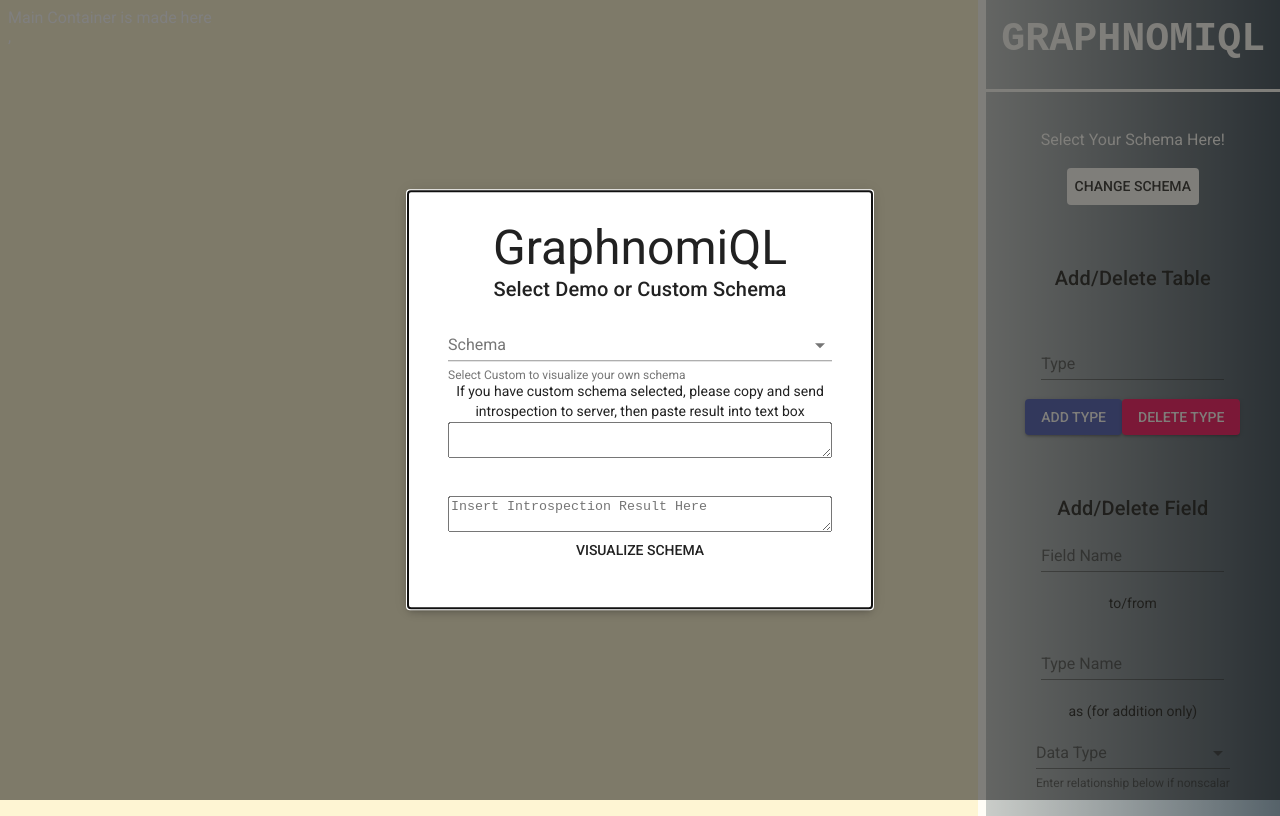
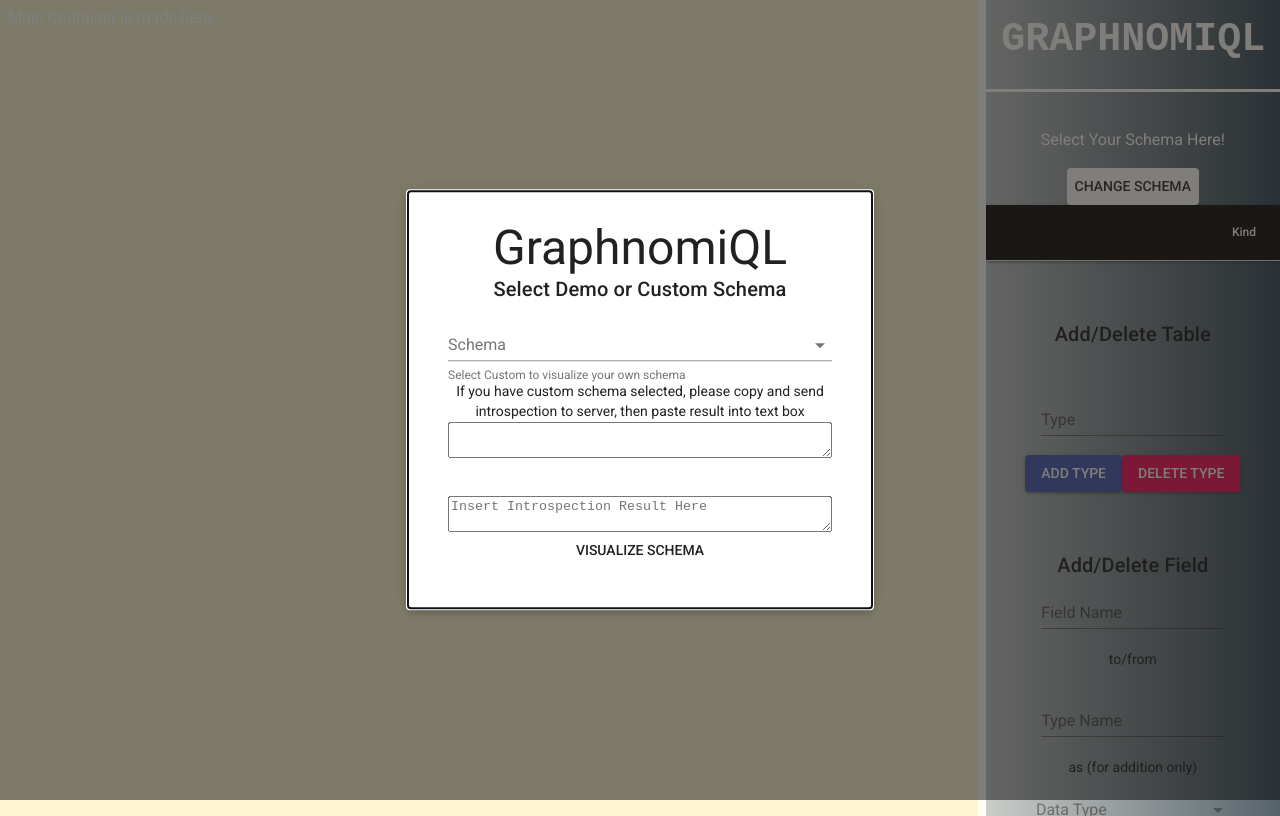
Before and after one commit to GraphnomiQl/GraphnomiQL, a React app: page / in a window 1280 px wide. Built offline with nearby package versions, Linux system fonts and the light colour scheme.

Commit message:
added table functionality inside panel container, it now renders completely fine, it just needs editing now

```diff
--- a/src/components/PanelDisplay.jsx
+++ b/src/components/PanelDisplay.jsx
@@ -1,17 +1,74 @@
 import React, { Component } from 'react';
+import { withStyles } from '@material-ui/core/styles';
+import Table from '@material-ui/core/Table';
+import TableBody from '@material-ui/core/TableBody';
+import TableCell from '@material-ui/core/TableCell';
+import TableHead from '@material-ui/core/TableHead';
+import TableRow from '@material-ui/core/TableRow';
+import Paper from '@material-ui/core/Paper';
+
+
+const CustomTableCell = withStyles(theme => ({
+  head: {
+    backgroundColor: theme.palette.common.black,
+    color: theme.palette.common.white,
+  },
+  body: {
+    fontSize: 14,
+  },
+}))(TableCell);
+
+const styles = theme => ({
+  root: {
+    width: '100%',
+    marginTop: theme.spacing.unit * 3,
+    overflowX: 'auto',
+  },
+  table: {
+    minWidth: 700,
+  },
+  row: {
+    '&:nth-of-type(odd)': {
+      backgroundColor: theme.palette.background.default,
+    },
+  },
+});
+
+
 
 class PanelDisplay extends Component {
   constructor(props) {
     super(props);
   }
-  render(){
-    const { schema, selectedNode } = this.props;
+  render() {
+    const { selectedNode } = this.props;
+    console.log(selectedNode)
     return (
-      <div className="panelDisplay">
-
-      </div>
+      <Paper className="panelDisplay">
+        <Table className="displayTable">
+          <TableHead>
+            <TableRow>
+              <CustomTableCell>{(selectedNode.typeObject) ? selectedNode.typeObject.name : <span></span>}</CustomTableCell>
+              <CustomTableCell align="right">Kind</CustomTableCell>
+            </TableRow>
+          </TableHead>
+          <TableBody>
+            {(selectedNode.typeObject) ? selectedNode.typeObject.fields.map(row => {
+              return (
+                <TableRow className="displayTableRow">
+                  <CustomTableCell component="th" scope="row">
+                    {row.name}
+                  </CustomTableCell>
+                  <CustomTableCell align="right">{(row.type.kind === 'SCALAR') ? row.type.name : (row.type.kind === 'LIST') ? `[${row.type.ofType.name}]` : row.type.name}</CustomTableCell>
+               </TableRow>
+              );
+            }): <span></span>}
+          </TableBody>
+        </Table>
+      </Paper>
     )
   }
 }
 
-export default PanelDisplay;
+export default withStyles(styles)(PanelDisplay);
+// export default PanelDisplay;
--- a/src/constants/actionTypes.js
+++ b/src/constants/actionTypes.js
@@ -8,10 +8,6 @@ export const DELETE_NODE = 'DELETE_NODE';
 export const ADD_FIELD = 'ADD_FIELD';
 // action type that allows user to delete a field from a type
 export const DELETE_FIELD = 'DELETE_FIELD';
-// action type that focuses in on one schema table
-export const SELECT_NODE = 'SELECT_NODE';
-// action type that focuses on an edge relationship between a field and a node table
-export const SELECT_EDGE = 'SELECT_EDGE';
 // action type that allows zooming in on an node or edge
 export const FOCUS_ELEMENT = 'FOCUS_ELEMENT';
 // action type that completes focusing on node or edge
--- a/src/containers/panelContainer.jsx
+++ b/src/containers/panelContainer.jsx
@@ -8,7 +8,6 @@ import PanelDisplay from '../components/PanelDisplay.jsx';
 const mapStateToProps = store => ({
   schema: store.root.schema,
   selectedNode: store.root.selectedNode,
-
 })
 
 const mapDispatchToProps = dispatch => ({
@@ -54,7 +53,7 @@ class panelContainer extends Component {
           <br />
           <Button id="ChangeSchema" onClick={this.props.handleOpen}>Change Schema</Button>
         </div>
-        <PanelDisplay schema={this.props.schema} selectedNode={this.props.selectedNode} />
+        <PanelDisplay selectedNode={this.props.selectedNode} />
         <Edit schema={this.props.schema} addNode={this.props.addNode} deleteNode={this.props.deleteNode} addField={this.props.addField} deleteField={this.props.deleteField} renderNode={this.props.renderNode} clearGraph={this.props.clearGraph}/>
       </div>
     )
--- a/src/reducers/rootReducer.js
+++ b/src/reducers/rootReducer.js
@@ -6,17 +6,6 @@ import _ from 'lodash';
 //
 const initialState = {
   schema: null,
-  // typeList: [],
-  selectedNode: {
-    currentNodeId: null, // current name for the selected node
-    currentEdgeId: null, // current relationship (should only change when clicking on ofType of row)
-    scalar: null, // (should only be used for editing portion)
-  },
-  // graph: {
-  //   // // research D3 & viz
-  //   // svg: null,
-  //   focusElementId: null,
-  // },
   errorMsg: null,
   options: {
     edges: {
@@ -47,8 +36,9 @@ const initialState = {
     // edges: new DataSet(),
   },
   selectedNode: {
-    id:'',
-    type: ''
+    id: '',
+    type: '',
+    typeObject: null
   },
   events: {
     select: function(event) {
@@ -69,13 +59,20 @@ const rootReducer = (prevState = initialState, action) => {
         schema: PRESETS[action.payload],
         // selectedNode: initialState.selectedNode,
         // graph: initialState.graph
-
-      };
+        selectedNode: {
+          ...prevState.selectedNode,
+          typeObject: PRESETS[action.payload].data.__schema.types[0]
+        },
+      }
       if (action.payload === "custom") {
         const parsed = JSON.parse(action.text);
         return {
-        ...prevState,
-        schema: parsed,
+          ...prevState,
+          schema: parsed,
+          selectedNode: {
+            ...prevState.selectedNode,
+            typeObject: parsed.data.__schema.types[0]
+          }
         };
       }
       return prevState;
@@ -147,19 +144,28 @@ const rootReducer = (prevState = initialState, action) => {
     console.log('payload', action.payload)
     let id;
     let type;
+    let object;
     if (action.payload.length > 0) {
-
+      const types = _.cloneDeep(prevState.schema.data.__schema.types);
       if (action.payload[0].includes('|')) {
         id = action.payload[0].split('|');
+        const typeName = id[0]
         type = 'field';
         id = id[1];
+        for (let i = 0; i < types.length; i += 1) {
+          if (types[i].name === typeName) object = types[i]
+        }
       } else {
         type = 'type';
         id = action.payload[0];
+        for (let i = 0; i < types.length; i += 1) {
+          if (types[i].name === id) object = types[i]
+        }
       }
     } else {
       id = null;
       type = null;
+      object = prevState.schema.data.__schema.types[0];
     }
     console.log('We are here', type, id)
     return {
@@ -167,7 +173,8 @@ const rootReducer = (prevState = initialState, action) => {
       selectedNode: {
         ...prevState.selectedNode,
         id: id,
-        type: type
+        type: type,
+        typeObject: object
       }
     }
   }
@@ -363,44 +370,6 @@ const rootReducer = (prevState = initialState, action) => {
       }
       return prevState
     }
-    // action for selecting on a node
-    case actionTypes.SELECT_NODE: {
-      const currentNodeId = action.payload;
-      if (currentNodeId === prevState.selectedNode.currentNodeId) return prevState;
-      return {
-        ...prevState,
-        selectedNode: {
-          ...prevState.selectedNode,
-          currentNodeId,
-          currentEdgeId: null,
-          scalar: null,
-        },
-      };
-    }
-    // action for adding selected edge into state
-    case actionTypes.SELECT_EDGE: {
-      let currentEdgeId = action.payload;
-      if (currentEdgeId === previousState.selectedNode.currentEdgeId) {
-        return {
-          ...prevState,
-          selectedNode: {
-            ...prevState.selectedNode,
-            currentEdgeId: null,
-            scalar:null,
-          },
-        };
-      };
-      let nodeId = extractTypeId(currentEdgeId);
-      return {
-        ...prevState,
-        selectedNode: {
-          ...prevState.selectedNode,
-          currentNodeId: nodeId,
-          currentEdgeId,
-          scalar: null
-        },
-      };
-    }
     // clear selected node
     case actionTypes.CLEAR_SELECTION: {
       return {
```
